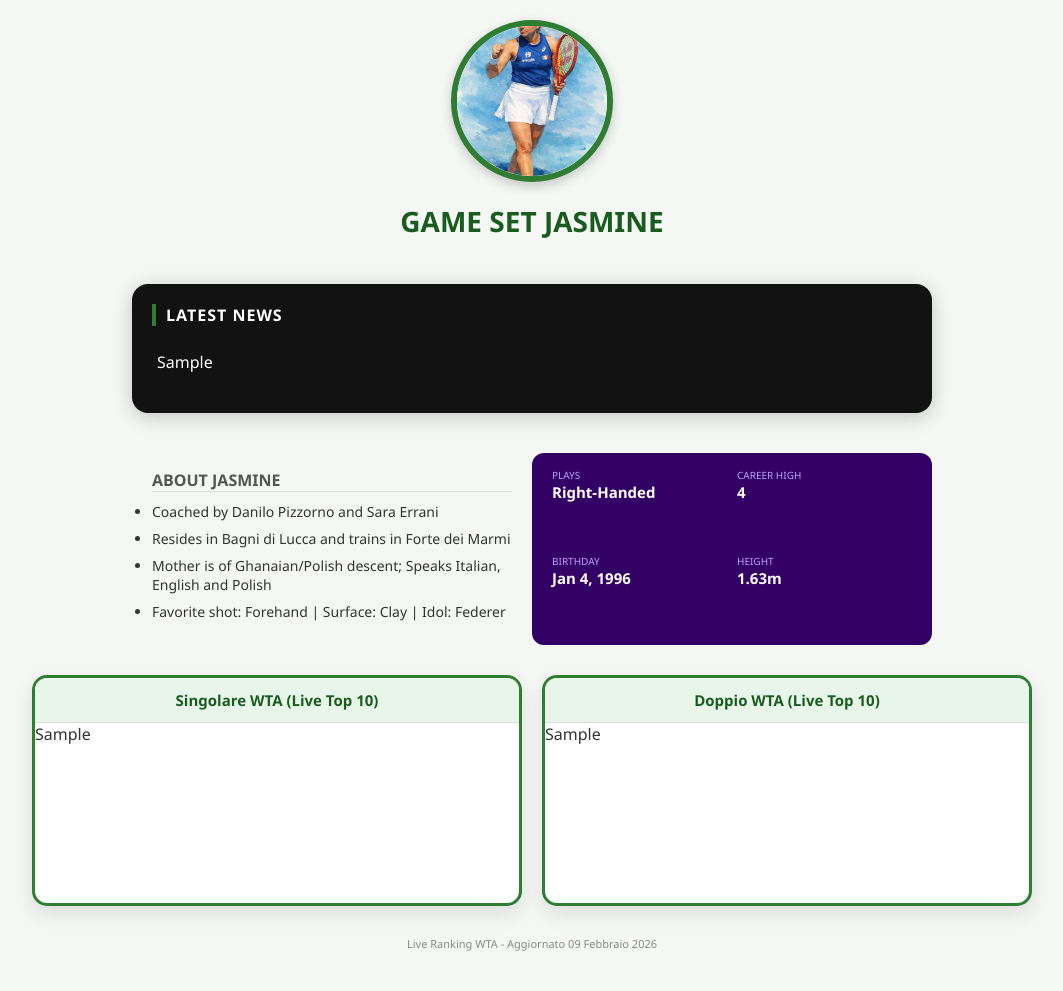
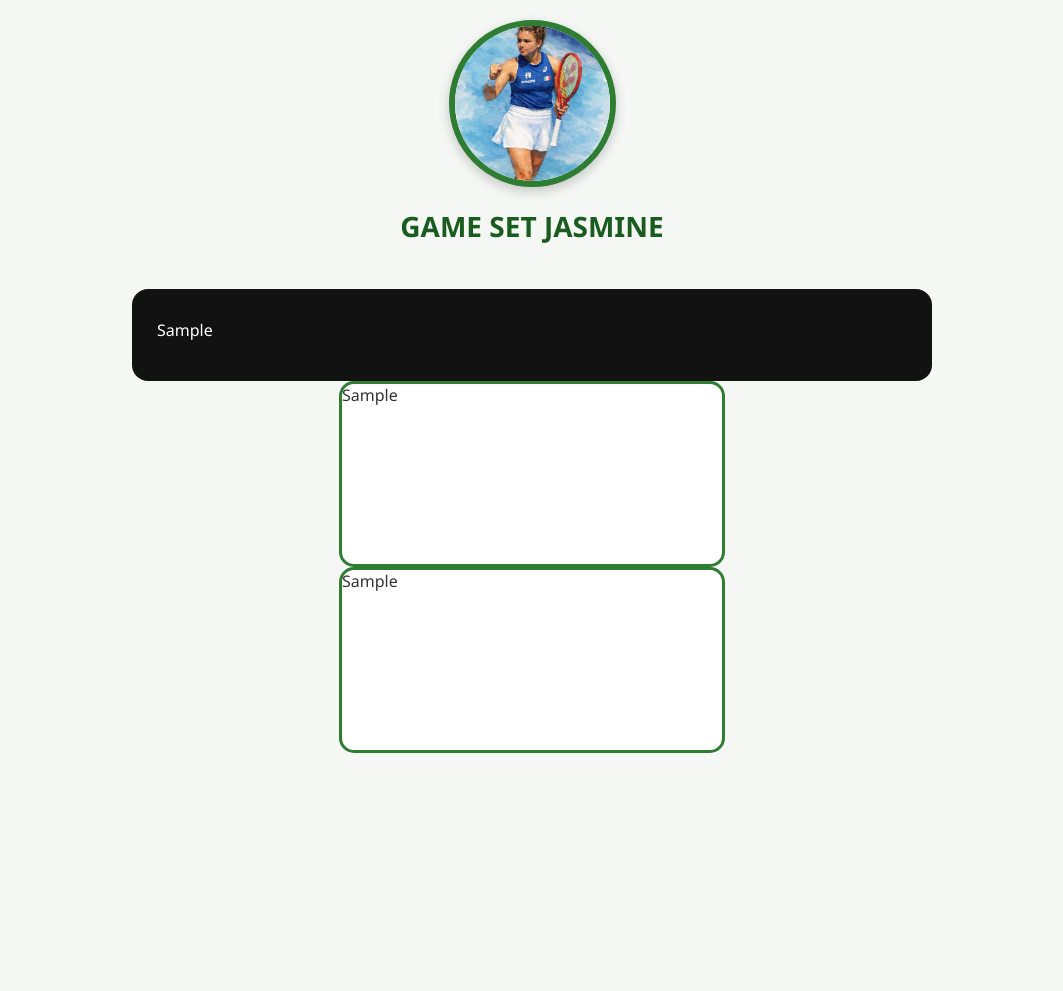
Before and after one commit to federai932/jasmine-live, a Flask app: template templates/index.html in a window 1280 px wide. Shown: the whole page, without its empty margins (108-1171 px from the left). After the commit the page ends 753 px from the top, so only its background shows below. Run offline with Flask 3, Linux system fonts and the light colour scheme; the template is opened without the code that fills it: most values are stand-ins (such as "Sample title", 1, 10 or a date in 2020).

Commit message:
index.html

```diff
--- a/templates/index.html
+++ b/templates/index.html
@@ -1,4 +1,4 @@
-<!DOCTYPE html>
+ <!DOCTYPE html>
 <html lang="it">
 <head>
     <meta charset="UTF-8">
@@ -6,182 +6,53 @@
     <title>Game Set Jasmine | Live Ranking</title>
     <style>
         /* --- STILE GENERALE --- */
-        body {
-            font-family: 'Segoe UI', Arial, sans-serif;
-            background-color: #f4f7f4;
-            display: flex;
-            flex-direction: column;
-            align-items: center;
-            padding: 20px;
-            margin: 0;
-            color: #333;
-        }
-
+        body { font-family: 'Segoe UI', Arial, sans-serif; background-color: #f4f7f4; display: flex; flex-direction: column; align-items: center; padding: 20px; margin: 0; color: #333; }
         h1 { color: #1a5c20; text-transform: uppercase; margin-top: 10px; font-size: 28px; }
 
+        /* --- IMMAGINE CENTRATA PERFETTAMENTE --- */
         .image-container {
-            width: 150px; height: 150px;
+            width: 155px; height: 155px;
             border-radius: 50%; border: 6px solid #2e7d32;
             overflow: hidden; display: flex; justify-content: center; align-items: center;
             background-color: white; box-shadow: 0 4px 12px rgba(0,0,0,0.2); margin-bottom: 10px;
         }
-        .image-container img { width: 100%; height: 100%; object-fit: cover; transform: scale(1.1); }
-
-        /* --- SEZIONE NEWS (CARD COMPATTE CON EFFETTO SALTO) --- */
-        .news-wrapper {
-            width: 100%;
-            max-width: 800px;
-            background: #121212;
-            border-radius: 16px;
-            padding: 20px;
-            margin-top: 25px;
-            margin-bottom: 20px;
-            color: white;
-            box-shadow: 0 4px 20px rgba(0,0,0,0.2);
-            box-sizing: border-box;
+        .image-container img {
+            width: 100%; height: 100%; object-fit: cover;
+            object-position: center 25%; /* ALZA L'IMMAGINE PER CENTRARE IL VISO */
+            transform: scale(1.15); /* LEGGERO ZOOM */
         }
 
-        .news-wrapper h2 {
-            font-size: 16px; margin: 0 0 15px 0; border-left: 4px solid #2e7d32;
-            padding-left: 10px; text-transform: uppercase; letter-spacing: 1px;
+        /* --- NEWS COMPATTE EFFETTO SALTO --- */
+        .news-wrapper { width: 100%; max-width: 800px; background: #121212; border-radius: 16px; padding: 20px; margin-top: 25px; color: white; box-sizing: border-box; }
+        .news-scroll-container { display: flex; overflow-x: auto; gap: 15px; padding: 10px 5px 20px 5px; scrollbar-width: thin; scrollbar-color: #2e7d32 #121212; }
+        .news-item {
+            background: #1e1e1e; padding: 15px; border-radius: 12px; text-decoration: none; color: white;
+            display: flex; flex-direction: column; border: 1px solid #333; flex: 0 0 190px; height: 165px;
+            box-sizing: border-box; transition: all 0.3s cubic-bezier(0.25, 0.8, 0.25, 1);
         }
+        .news-item:hover { background: #252525; border-color: #2e7d32; transform: translateY(-8px) scale(1.05); box-shadow: 0 12px 24px rgba(0,0,0,0.5); z-index: 10; }
+        .news-title { font-size: 13px; font-weight: 600; line-height: 1.4; color: #8ab4f8; display: -webkit-box; -webkit-line-clamp: 4; -webkit-box-orient: vertical; overflow: hidden; }
 
-        .news-scroll-container {
-            display: flex;
-            overflow-x: auto;
-            gap: 15px;
-            padding: 10px 5px 20px 5px; /* Spazio extra per il salto */
-            scrollbar-width: thin;
-            scrollbar-color: #2e7d32 #121212;
-        }
-
-        .news-item {
-            background: #1e1e1e; padding: 15px; border-radius: 12px;
-            text-decoration: none; color: white;
-            display: flex; flex-direction: column;
-            border: 1px solid #333;
-            flex: 0 0 190px; /* Larghezza ridotta per non fare l'effetto padella */
-            height: 170px;
-            box-sizing: border-box;
-            transition: all 0.3s cubic-bezier(0.25, 0.8, 0.25, 1);
-            position: relative;
-        }
-
-        /* EFFETTO SALTO IN AVANTI */
-        .news-item:hover, .news-item:active {
-            background: #252525;
-            border-color: #2e7d32;
-            transform: translateY(-8px) scale(1.05); /* Salta su e si ingrandisce */
-            box-shadow: 0 12px 24px rgba(0,0,0,0.5);
-            z-index: 10;
-        }
-
-        .news-content { display: flex; flex-direction: column; justify-content: space-between; height: 100%; }
-        .news-source { font-size: 10px; color: #2e7d32; font-weight: bold; text-transform: uppercase; margin-bottom: 6px; }
-        .news-title {
-            font-size: 13px; font-weight: 600; line-height: 1.4; color: #8ab4f8;
-            display: -webkit-box; -webkit-line-clamp: 4; -webkit-box-orient: vertical; overflow: hidden;
-        }
-        .news-time { font-size: 10px; color: #666; margin-top: 8px; }
-
-        /* --- BIOGRAFIA E STATS --- */
-        .biography-section {
-            width: 100%; max-width: 800px;
-            margin-top: 20px; display: flex; flex-wrap: wrap; justify-content: center; gap: 20px;
-        }
-        .bio-list { flex: 1; min-width: 300px; list-style: disc; padding-left: 20px; }
-        .bio-list li { margin-bottom: 8px; color: #333; font-size: 14px; }
-        .bio-title { font-weight: bold; color: #555; margin-bottom: 10px; border-bottom: 1px solid #ddd; text-transform: uppercase; }
-
-        .stats-box {
-            background-color: #330066; color: white; padding: 15px 20px; border-radius: 12px;
-            flex: 1; min-width: 250px; display: grid; grid-template-columns: 1fr 1fr; gap: 10px;
-        }
-        .stat-label { font-size: 10px; text-transform: uppercase; color: #bfa0ff; }
-        .stat-value { font-size: 15px; font-weight: bold; }
-
-        /* --- RANKING (TABELLE CORTE) --- */
-        .ranking-wrapper {
-            width: 100%; max-width: 1000px; display: flex; justify-content: center; gap: 20px; flex-wrap: wrap; margin-top: 30px;
-        }
-        .ranking-card {
-            flex: 1; min-width: 380px; background: white; border-radius: 15px; border: 3px solid #2e7d32; overflow: hidden; box-shadow: 0 8px 20px rgba(0,0,0,0.1);
-        }
-        .table-title { font-size: 15px; font-weight: bold; color: #1a5c20; padding: 12px; background-color: #e8f5e9; text-align: center; border-bottom: 1px solid #ddd; }
-
-        .table-scroll {
-            height: 180px; /* Altezza per mostrare circa 4 righe */
-            overflow-y: auto;
-        }
-
+        /* --- RANKING E STATS --- */
+        .ranking-card { flex: 1; min-width: 380px; background: white; border-radius: 15px; border: 3px solid #2e7d32; overflow: hidden; }
+        .table-scroll { height: 180px; overflow-y: auto; }
         table { width: 100%; border-collapse: collapse; }
-        th, td { padding: 10px; text-align: center !important; border-bottom: 1px solid #eee; font-size: 13px; }
-        thead th { position: sticky; top: 0; background-color: #2e7d32; color: white; font-weight: bold; }
-
-        .footer-tag { font-size: 11px; color: #888; margin-top: 30px; text-align: center; width: 100%; margin-bottom: 20px;}
+        td { padding: 10px; text-align: center !important; font-size: 13px; white-space: nowrap; text-transform: none !important; }
+        th { position: sticky; top: 0; background-color: #2e7d32; color: white; font-weight: bold; padding: 10px; }
     </style>
 </head>
 <body>
-
     <div class="image-container">
         <img src="{{ url_for('static', filename='jasmine_paolini.jpeg') }}" alt="Jasmine Paolini">
     </div>
-
     <h1>Game Set Jasmine</h1>
-
     <div class="news-wrapper">
-        <h2>Latest News</h2>
-        <div class="news-scroll-container">
-            {{ news_html | safe }}
-        </div>
+        <div class="news-scroll-container">{{ news_html | safe }}</div>
     </div>
-
-    <div class="biography-section">
-        <ul class="bio-list">
-            <div class="bio-title">About Jasmine</div>
-            <li>Coached by Danilo Pizzorno and Sara Errani</li>
-            <li>Resides in Bagni di Lucca and trains in Forte dei Marmi</li>
-            <li>Mother is of Ghanaian/Polish descent; Speaks Italian, English and Polish</li>
-            <li>Favorite shot: Forehand | Surface: Clay | Idol: Federer</li>
-        </ul>
-
-        <div class="stats-box">
-            <div>
-                <div class="stat-label">PLAYS</div>
-                <div class="stat-value">Right-Handed</div>
-            </div>
-            <div>
-                <div class="stat-label">CAREER HIGH</div>
-                <div class="stat-value">4</div>
-            </div>
-            <div>
-                <div class="stat-label">BIRTHDAY</div>
-                <div class="stat-value">Jan 4, 1996</div>
-            </div>
-            <div>
-                <div class="stat-label">HEIGHT</div>
-                <div class="stat-value">1.63m</div>
-            </div>
-        </div>
+    <!-- ... (Biografie e Tabelle come prima) ... -->
+    <div class="ranking-wrapper">
+        <div class="ranking-card"><div class="table-scroll">{{ tabella_html | safe }}</div></div>
+        <div class="ranking-card"><div class="table-scroll">{{ tabella_doppio_html | safe }}</div></div>
     </div>
-
-    <div class="ranking-wrapper">
-        <div class="ranking-card">
-            <div class="table-title">Singolare WTA (Live Top 10)</div>
-            <div class="table-scroll">
-                {{ tabella_html | safe }}
-            </div>
-        </div>
-
-        <div class="ranking-card">
-            <div class="table-title">Doppio WTA (Live Top 10)</div>
-            <div class="table-scroll">
-                {{ tabella_doppio_html | safe }}
-            </div>
-        </div>
-    </div>
-
-    <p class="footer-tag">Live Ranking WTA - Aggiornato 09 Febbraio 2026</p>
-
 </body>
 </html>
```
